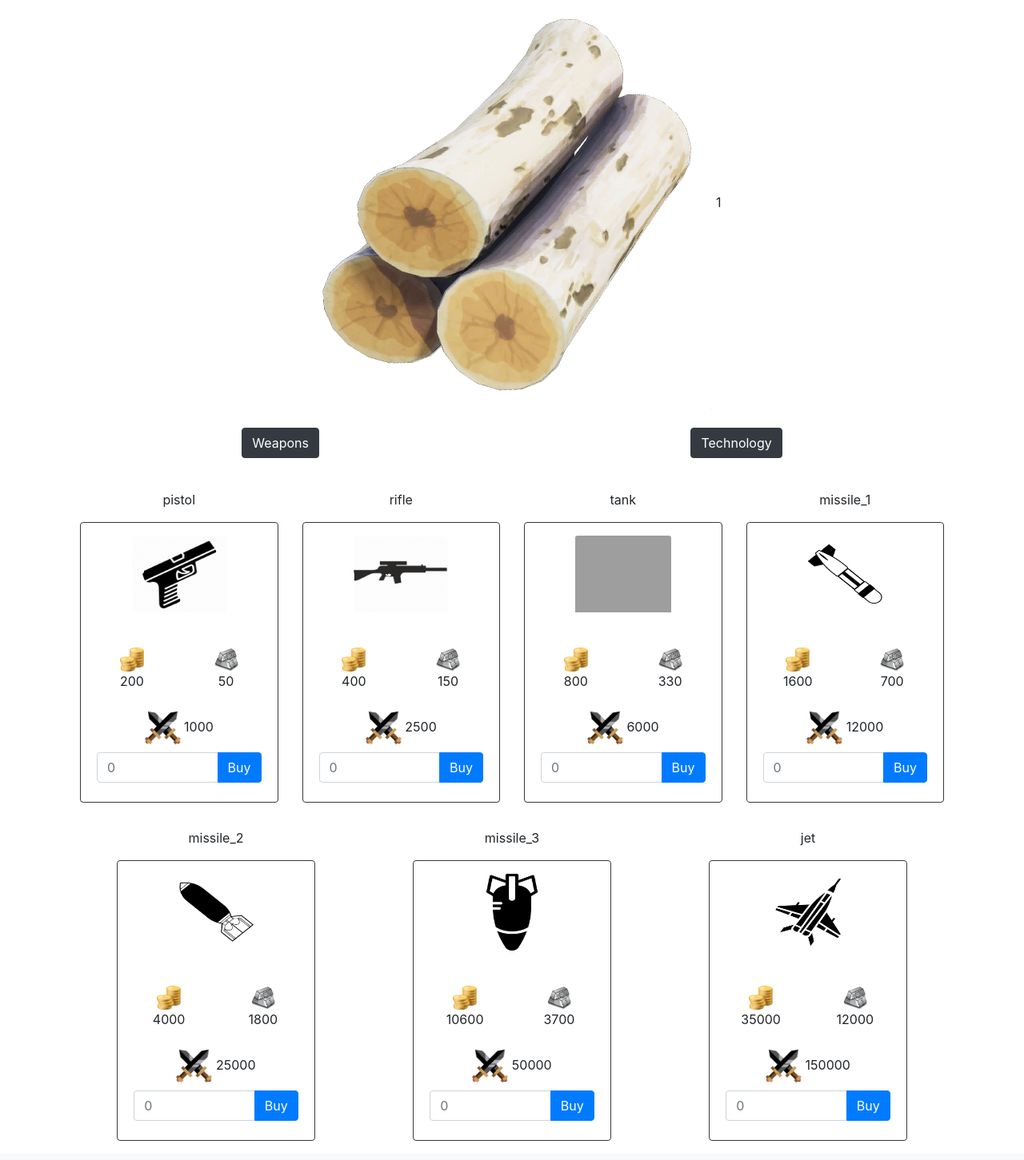
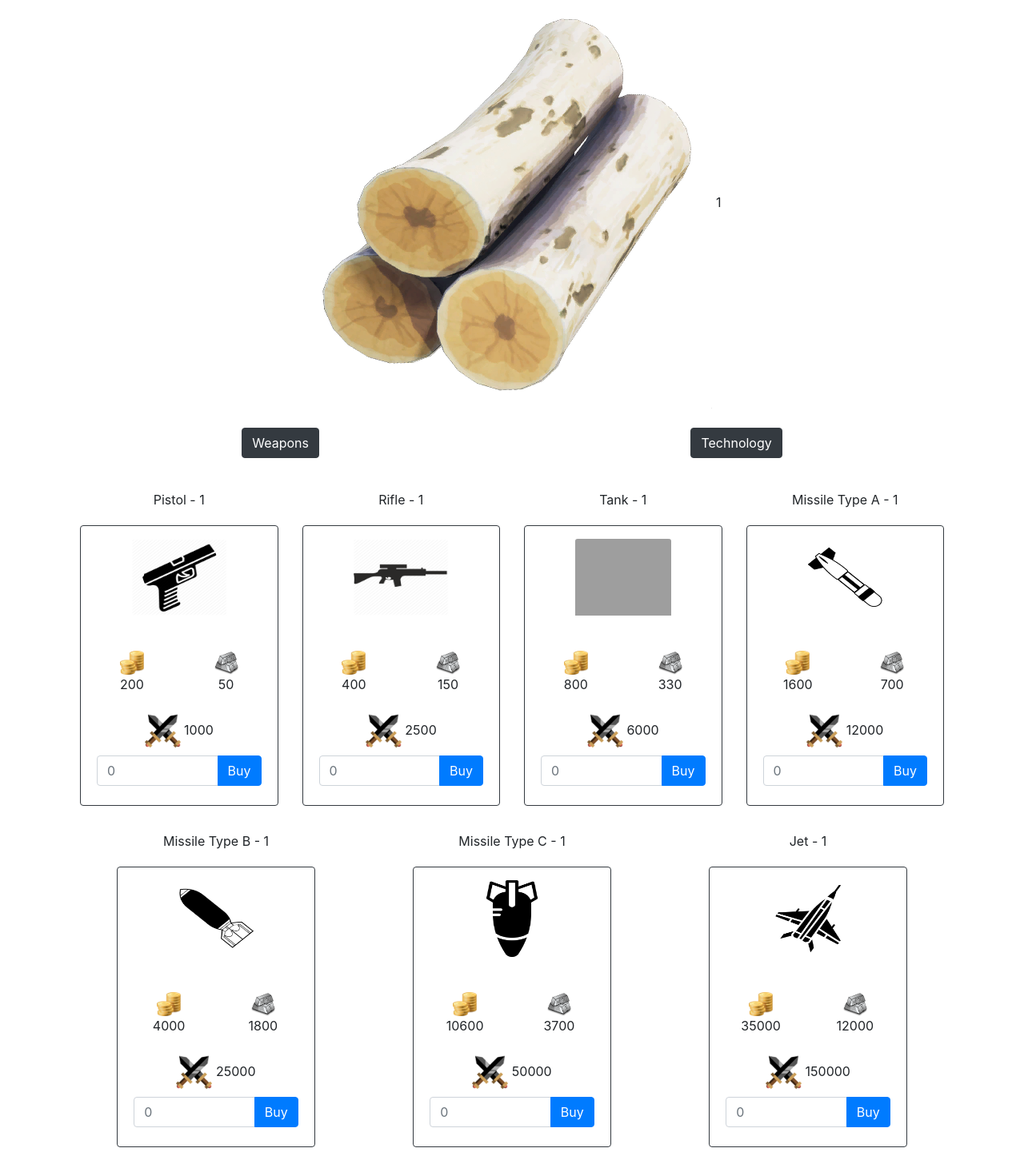
Before and after one commit to barakavraham/wargame, a Flask app: page /shop/ in a window 1280 px wide. Shown: the part 705-2156 px from the top of the page at 80% size. Before the commit the page ends 2132 px from the top, so only its background shows below. Run offline with Flask 2, Linux system fonts and the light colour scheme; a user stored in the database is signed in; tables that the repository leaves empty hold one stand-in row (values such as "Sample post"); some libraries are stand-ins or nearby versions; grey boxes are pictures that could not be loaded.

Commit message:
setup buying weapons

```diff
--- a/app/routes/auth.py
+++ b/app/routes/auth.py
@@ -1,6 +1,6 @@
 from app import db, bcrypt
 from app.models.user import User
-from app.models.army import Army
+from app.models.army import Army, Upgrade
 from app.forms.auth import RegistrationForm, LoginForm
 from app.routes.google_auth import google_logout
 from flask import render_template, url_for, flash, redirect, request, Blueprint
--- a/app/static/css/shop.css
+++ b/app/static/css/shop.css
@@ -13,3 +13,8 @@
     width: 30px;
     height: 30px;
 }
+
+.bg-warning,
+.bg-success {
+    border-radius: 3px;
+}
--- a/app/templates/layout.html
+++ b/app/templates/layout.html
@@ -5,10 +5,11 @@
     <link rel="stylesheet" href="https://stackpath.bootstrapcdn.com/bootstrap/4.3.1/css/bootstrap.min.css" integrity="sha384-ggOyR0iXCbMQv3Xipma34MD+dH/1fQ784/j6cY/iJTQUOhcWr7x9JvoRxT2MZw1T" crossorigin="anonymous">
     <link rel="stylesheet" type="text/css" href="{{ url_for('static', filename='css/main.css') }}">
     {% block styles %}{% endblock %}
+    <meta name="viewport" content="width=device-width, initial-scale=1.0, maximum-scale=1.0, user-scalable=0">
     <title>base</title>
 </head>
 <body>
-    <nav class="navbar navbar-expand-lg navbar-light bg-light">
+    <nav class="navbar navbar-expand-lg navbar-light bg-light sticky-top">
         <a class="navbar-brand" href="#">Navbar</a>
         <button class="navbar-toggler" type="button" data-toggle="collapse" data-target="#navbarSupportedContent" aria-controls="navbarSupportedContent" aria-expanded="false" aria-label="Toggle navigation">
         <span class="navbar-toggler-icon"></span>
--- a/app/templates/shop/index.html
+++ b/app/templates/shop/index.html
@@ -33,8 +33,9 @@
     <div class="container">
         <div class="row">
             {% for item in shop_items %}
-                <div class="col-lg-3 col-md-4 col-sm-6 col-xs-12 mx-auto mt-3 d-flex flex-column align-items-stretch">
-                        <p class="text-center"> {{ item }} </p>
+                <div class="weapon-container col-lg-3 col-md-4 col-sm-6 col-xs-12 mx-auto mt-3 d-flex flex-column align-items-stretch">
+                    <p class="text-center"> {{ shop_items[item].display_name }} - <span class="current-weapon-amount">{{ current_user.army.get_item_amount(item) }}</span> </p>
+                    <div class="purchase-result text-center mb-1"></div>
                     <div class="card border-dark mb-3">
                         <img class="card-img-top img-fluid mx-auto mt-3 mb-3" src="{{ url_for('static', filename='images/'+shop_items[item].picture_name+'.png') }}" alt="Card image cap" />
                         <div class="card-body d-flex flex-column">
@@ -42,7 +43,7 @@
                                 {% for resource in shop_items[item].prices %}
                                     <div class="col text-center mt-2">
                                         <p class="card-text mb-0">
-                                            <img class="resource-img img-fluid" src="{{ url_for('static', filename='images/'+resource+'.png') }}" />
+                                            <img class="resource-img img-fluid" src="{{ url_for('static', filename='images/'+resource+'.png') }}" alt="{{ shop_items[item].display_name }}"/>
                                         </p>
                                         <p class="card-text">
                                             {{ shop_items[item].prices[resource] }}
@@ -52,11 +53,11 @@
                             </div>
                             <div class="d-flex flex-column h-100 justify-content-between">
                                 <p class="card-text text-center mt-4 mb-2">
-                                    <img class="power-img" src="{{ url_for('static', filename='images/power.png') }}" />
+                                    <img class="power-img" src="{{ url_for('static', filename='images/power.png') }}" alt="power"/>
                                     {{ shop_items[item].power }}
                                 </p>
                                 <div class="input-group input-group-md mb-1">
-                                    <input type="text" class="form-control" placeholder="0" />
+                                    <input type="text" class="form-control amount" placeholder="0" />
                                     <div class="input-group-append">
                                         <button
                                             class="buy-btn btn btn-primary"
--- a/app/utils/shop.py
+++ b/app/utils/shop.py
@@ -3,10 +3,11 @@ from typing import List
 
 
 class ShopItem:
-    def __init__(self, prices=List[tuple], power: int = 0, picture_name: str = 'default'):
+    def __init__(self, prices=List[tuple], power: int = 0, picture_name: str = 'default', display_name: str = ''):
         self.prices = dict(prices)
         self.power = power
         self.picture_name = picture_name
+        self.display_name = display_name
 
     def price(self, amount=1):
         return {item: self.prices[item] * amount for item in self.prices}
@@ -48,13 +49,48 @@ class TechUpgrades:
 
 
 SHOP_ITEMS = {
-    'pistol': ShopItem([('coin', 200), ('metal', 50)], 1_000, 'pistol'),
-    'rifle': ShopItem([('coin', 400), ('metal', 150)], 2_500, 'rifle'),
-    'tank': ShopItem([('coin', 800), ('metal', 330)], 6_000, 'tank'),
-    'missile_1': ShopItem([('coin', 1_600), ('metal', 700)], 12_000, 'missile_1'),
-    'missile_2': ShopItem([('coin', 4_000), ('metal', 1_800)], 25_000, 'missile_2'),
-    'missile_3': ShopItem([('coin', 10_600), ('metal', 3_700)], 50_000, 'missile_3'),
-    'jet': ShopItem([('coin', 35_000), ('metal', 12_000)], 150_000, 'jet'),
+    'pistol': ShopItem(
+        prices=[('coin', 200), ('metal', 50)],
+        power=1_000,
+        picture_name='pistol',
+        display_name='Pistol'
+    ),
+    'rifle': ShopItem(
+        prices=[('coin', 400), ('metal', 150)],
+        power=2_500,
+        picture_name='rifle',
+        display_name='Rifle'
+    ),
+    'tank': ShopItem(
+        prices=[('coin', 800), ('metal', 330)],
+        power=6_000,
+        picture_name='tank',
+        display_name='Tank'
+    ),
+    'missile_1': ShopItem(
+        prices=[('coin', 1_600), ('metal', 700)],
+        power=12_000,
+        picture_name='missile_1',
+        display_name='Missile Type A'
+    ),
+    'missile_2': ShopItem(
+        prices=[('coin', 4_000), ('metal', 1_800)],
+        power=25_000,
+        picture_name='missile_2',
+        display_name='Missile Type B'
+    ),
+    'missile_3': ShopItem(
+        prices=[('coin', 10_600), ('metal', 3_700)],
+        power=50_000,
+        picture_name='missile_3',
+        display_name='Missile Type C'
+    ),
+    'jet': ShopItem(
+        prices=[('coin', 35_000), ('metal', 12_000)],
+        power=150_000,
+        picture_name='jet',
+        display_name='Jet'
+    ),
 }
 
 
```
Also changed, not shown: app/static/js/shop.js (+11 -11 lines).
